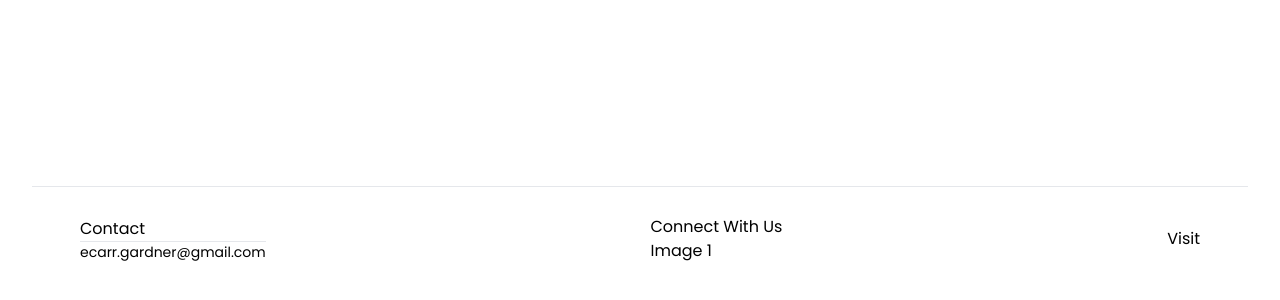
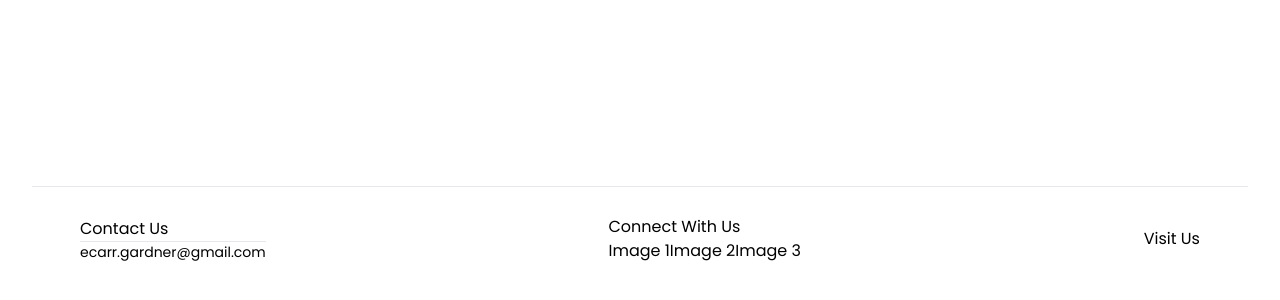
Before and after one commit to hemavathi146/lmscheckingverify, a React (Vite) app in the folder client/: page / in a window 1280 px wide. Shown: the part 706-1006 px from the top of the page. Built offline with nearby package versions, Linux system fonts and the light colour scheme; no server answers.

Commit message:
update footer

```diff
--- a/client/src/Footer.jsx
+++ b/client/src/Footer.jsx
@@ -6,15 +6,17 @@ export default function () {
       <hr />
       <div className="md:flex md:justify-between md:items-center sm:px-12 px-4 bg-white py-7">
         <div>
-          <h3 className="">Contact</h3>
+          <h3 className="">Contact Us</h3>
           <hr />
           <p className="text-sm">ecarr.gardner@gmail.com</p>
         </div>
         <div>
           <h3>Connect With Us</h3>
           <a href="">Image 1</a>
+          <a href="">Image 2</a>
+          <a href="">Image 3</a>
         </div>
-        <div>Visit</div>
+        <div>Visit Us</div>
       </div>
     </footer>
   );
```
